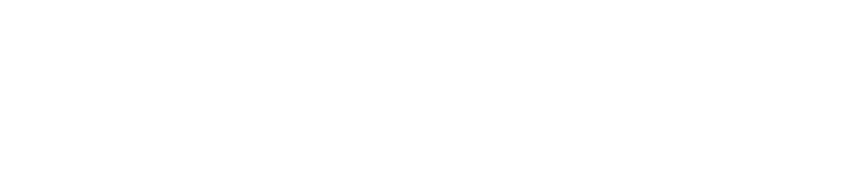
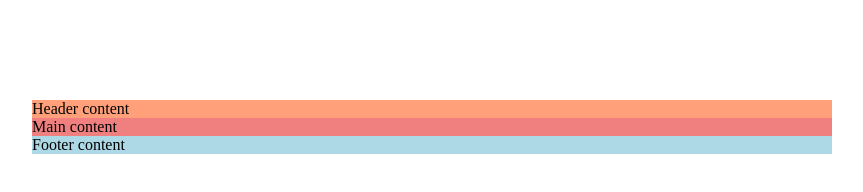
Before and after one commit to Tomceza/404-Astronautas, a website: page index.html in a window 1280 px wide. Shown: the whole page, without its empty margins (208-1071 px from the left). Drawn offline with Linux system fonts and the light colour scheme.

Commit message:
Fixed layout structure #1

```diff
--- a/index.html
+++ b/index.html
@@ -11,10 +11,17 @@
     <link rel="manifest" href="./favicon/site.webmanifest">
     <meta name="msapplication-TileColor" content="#da532c">
     <meta name="theme-color" content="#ffffff">
+    <link rel="stylesheet" href="./main.css">
 </head>
 <body>
-    <header></header>
-    <main></main>
-    <footer></footer>
+    <header>
+        Header content
+    </header>
+    <main>
+        Main content
+    </main>
+    <footer>
+        Footer content
+    </footer>
 </body>
 </html>
--- /dev/null
+++ b/main.css
@@ -0,0 +1,19 @@
+header,
+main,
+footer{
+    width: 800px;
+    margin-left: calc(50% - 400px);
+}
+
+header{
+    margin-top: 100px;
+    background-color: lightsalmon;
+}
+
+main{
+    background-color: lightcoral;
+}
+
+footer{
+    background-color: lightblue;
+}
```
Also changed, not shown: favicon.ico (deleted).
